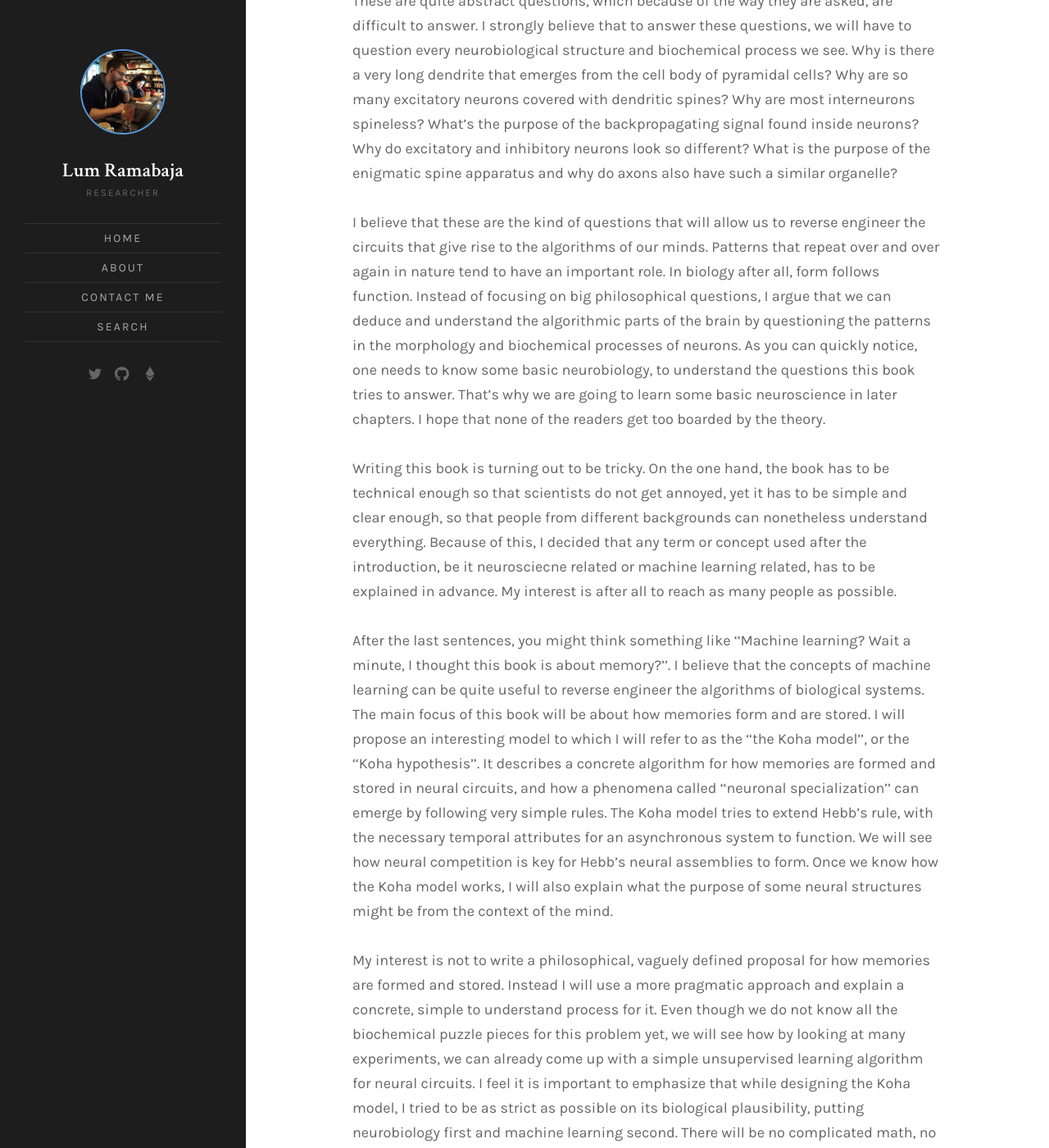
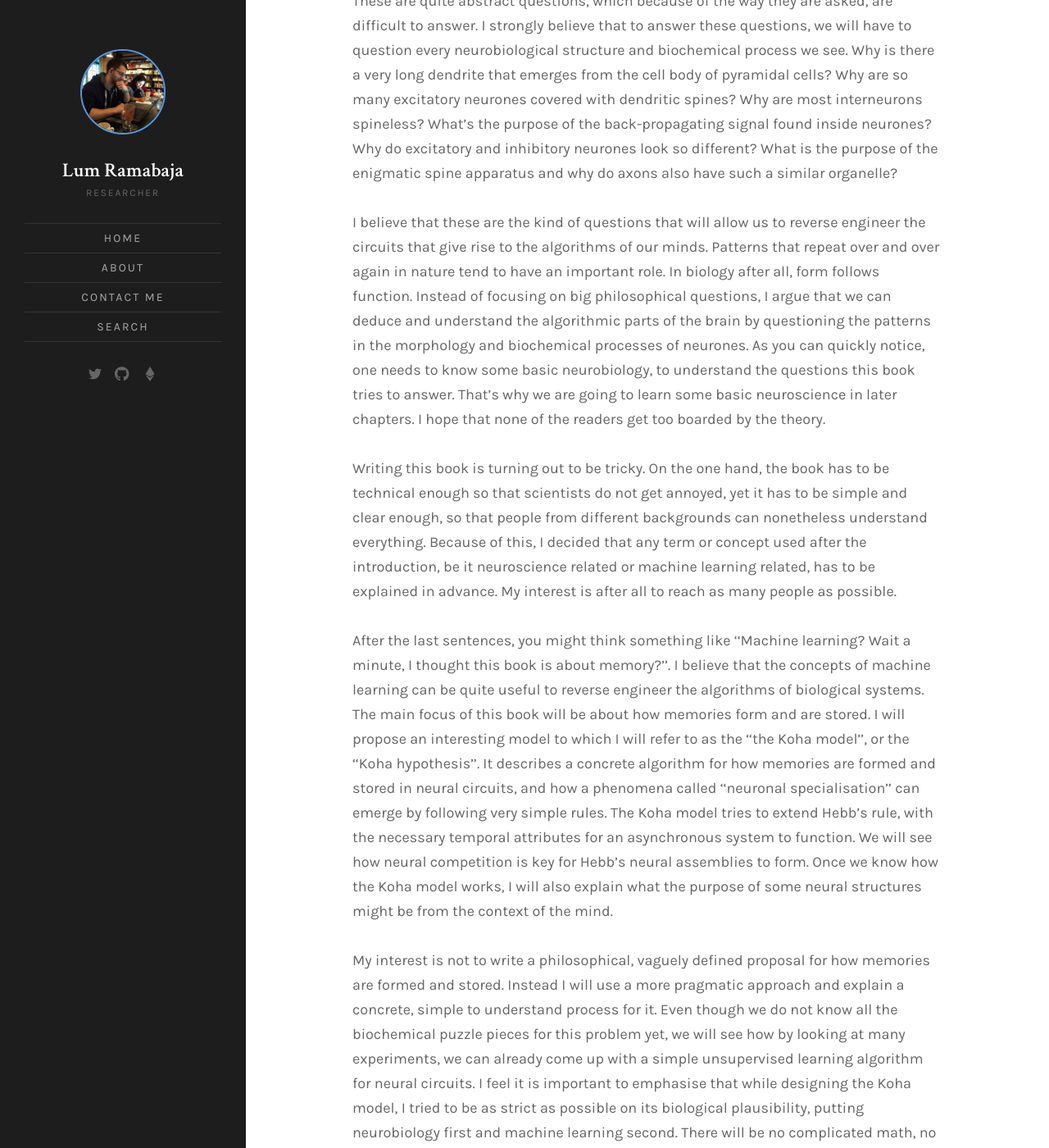
Before and after one commit to LumRamabaja/irwt.github.io, a Jekyll site: the page built from _posts/2020-05-03-The-Blind-Men-Beyond-Ghor.md, in a window 1280 px wide and 1400 px high, scrolled down 2487 px. Shown: the whole window at 82% size. Built offline with Jekyll 4.4.1, drawn with Linux system fonts in a browser that asks for light colours; comment, search, counter and statistics services are not loaded; some of the changed text lies outside the part shown.

```diff
--- a/_posts/2020-05-03-The-Blind-Men-Beyond-Ghor.md
+++ b/_posts/2020-05-03-The-Blind-Men-Beyond-Ghor.md
@@ -1,11 +1,9 @@
 ---
 layout: post
 title: 'The Blind Men Beyond Ghor'
-tags: [Book, Neuroscience, Neurons, Memory]
+tags: [Book, Neuroscience, Neurones, Memory]
 featured_image_thumbnail:
 featured_image: assets/images/posts/2020/Edward_Lear_-_Corfu_from_Santa_Decca_-_Google_Art_Project.jpg
-featured: true
-hidden: true
 ---
 
 This post is part of an ongoing online book. To access the other parts, please refer to the contents page of the [book](https://lums.blog/The-Competitive-Neuron).
@@ -21,20 +19,20 @@ _Beyond Ghor, there was a city. All its inhabitants were blind. A king with his
 This ancient story was told to teach a simple lesson that is often ignored: The behaviour of a system cannot be known just by knowing the elements of which the system is made.
 
 # Introduction
-We have come a long way since  Santiago Ramón y Cajal published his first iconic drawings of neurons back in the late 19th century. The sheer amount of discoveries made by scientists since then proves that we are gradually converging on an understanding of how the brain works. The ingenious techniques that neuroscientists are developing to record and analyze our brains, are now helping us illuminate one by one parts of a once unknown world. Whereas the neuronal morphology and the molecular mechanisms of different neural structures are relatively well understood, the bigger picture of how neuronal interactions form emergent phenomena remains enigmatic. More than a century after the neuron's discovery, we still do not know how the neural circuity in our heads gives rise to the mind. Like the blind men beyond Ghor, we are still trying to make sense of the elephant ourselves.
+We have come a long way since  Santiago Ramón y Cajal published his first iconic drawings of neurones back in the late 19th century. The sheer amount of discoveries made by scientists since then proves that we are gradually converging on an understanding of how the brain works. The ingenious techniques that neuroscientists are developing to record and analyse our brains, are now helping us illuminate one by one parts of a once unknown world. Whereas the neuronal morphology and the molecular mechanisms of different neural structures are relatively well understood, the bigger picture of how neuronal interactions form emergent phenomena remains enigmatic. More than a century after the neurone's discovery, we still do not know how the neural circuity in our heads gives rise to the mind. Like the blind men beyond Ghor, we are still trying to make sense of the elephant ourselves.
 
-Humans in fact tried to understand the nature of the mind for centuries. For example, ancient Indian philosophers believed in the theory of Samskara. Samskara meant different things to different people, and it was always somehow mixed with religion. It represented the mental impressions, or psychological imprints of a person. Samskaras were explained as characteristics, or behavioral traits that one either possessed from the moment of birth, or that got shaped over time. Indian philosophers  of the Nyaya school of Hinduism understood that a newborn child has imprinted memories (even though they did not refer to it like that). They argued that a baby's instinctive reach for the mother’s breast was a sign that the baby had some prior Samskara. Since no one provided the knowledge of the necessity of the mother’s breast to the baby, and since the baby did not form any samskaras so far, philosophers believed that the newborn’s knowledge came from a ''prior experience''.
+Humans in fact tried to understand the nature of the mind for centuries. For example, ancient Indian philosophers believed in the theory of Samskara. Samskara meant different things to different people, and it was always somehow mixed with religion. It represented the mental impressions, or psychological imprints of a person. Samskaras were explained as characteristics, or behavioural traits that one either possessed from the moment of birth, or that got shaped over time. Indian philosophers  of the Nyaya school of Hinduism understood that a newborn child has imprinted memories (even though they did not refer to it like that). They argued that a baby's instinctive reach for the mother’s breast was a sign that the baby had some prior Samskara. Since no one provided the knowledge of the necessity of the mother’s breast to the baby, and since the baby did not form any samskaras so far, philosophers believed that the newborn’s knowledge came from a ''prior experience''.
 
-As always, it was the Ancient Greeks however that hit the nail on its head. Alcmaeon of Croton, one of the greatest minds of Ancient Greece, was the first one to propose that the brain is the organ of the mind. Even though this revelation might not sound like a big deal, it was a revolution in human knowledge. Up until then, it was not that obvious to people that the thinking happens in the brain. The brain was just another organ. Even the father of modern science, Democritus of Abdera, who formulated the atomic theory of the universe, was inspired by Alcmaeon's discovery. Democritus concurred with Alcmaeon’s discovery and argued that perception is a purely mechanistic (or one might say algorithmic) process. He argued that thinking and feeling were just attributes of matter that emerge when organized in a sufficiently fine and complex way and not due to some spirit infused into matter by the gods. During the time of Democritus, where everything was fused with spirituality and mysticism, these were not only bold statements, they were world-shattering. We know that Democritus wrote several books about the mind and senses. Some of the known book titles were "On the Mind", "On the Senses", "On Flavors", "On Colors", and "On Logic". None of Alcmaeon's and Democritus' books however survived, all we know are the titles and the references from other philosophers. Who knows where we would have been today, if only we would have managed to preserve the memory of these ancient giants.
+As always, it was the Ancient Greeks however that hit the nail on its head. Alcmaeon of Croton, one of the greatest minds of Ancient Greece, was the first one to propose that the brain is the organ of the mind. Even though this revelation might not sound like a big deal, it was a revolution in human knowledge. Up until then, it was not that obvious to people that the thinking happens in the brain. The brain was just another organ. Even the father of modern science, Democritus of Abdera, who formulated the atomic theory of the universe, was inspired by Alcmaeon's discovery. Democritus concurred with Alcmaeon’s discovery and argued that perception is a purely mechanistic (or one might say algorithmic) process. He argued that thinking and feeling were just attributes of matter that emerge when organised in a sufficiently fine and complex way and not due to some spirit infused into matter by the gods. During the time of Democritus, where everything was fused with spirituality and mysticism, these were not only bold statements, they were world-shattering. We know that Democritus wrote several books about the mind and senses. Some of the known book titles were "On the Mind", "On the Senses", "On Flavours", "On Colours", and "On Logic". None of Alcmaeon's and Democritus' books however survived, all we know are the titles and the references from other philosophers. Who knows where we would have been today, if only we would have managed to preserve the memory of these ancient giants.
 
-The Ancient Greeks answered the question of ''where'' the mind takes place. Today's scientists on the other hand are trying to answer ''how'' the mind does what it does. How do we learn? Where and how are memories stored? How does consciousness form? These are quite abstract questions, which because of the way they are asked, are difficult to answer. I strongly believe that to answer these questions, we will have to question every neurobiological structure and biochemical process we see. Why is there a very long dendrite that emerges from the cell body of pyramidal cells? Why are so many excitatory neurons covered with dendritic spines? Why are most interneurons spineless? What's the purpose of the backpropagating signal found inside neurons? Why do excitatory and inhibitory neurons look so different? What is the purpose of the enigmatic spine apparatus and why do axons also have such a similar organelle?
+The Ancient Greeks answered the question of ''where'' the mind takes place. Today's scientists on the other hand are trying to answer ''how'' the mind does what it does. How do we learn? Where and how are memories stored? How does consciousness form? These are quite abstract questions, which because of the way they are asked, are difficult to answer. I strongly believe that to answer these questions, we will have to question every neurobiological structure and biochemical process we see. Why is there a very long dendrite that emerges from the cell body of pyramidal cells? Why are so many excitatory neurones covered with dendritic spines? Why are most interneurons spineless? What's the purpose of the back-propagating signal found inside neurones? Why do excitatory and inhibitory neurones look so different? What is the purpose of the enigmatic spine apparatus and why do axons also have such a similar organelle?
 
-I believe that these are the kind of questions that will allow us to reverse engineer the circuits that give rise to the algorithms of our minds. Patterns that repeat over and over again in nature tend to have an important role. In biology after all, form follows function. Instead of focusing on big philosophical questions, I argue that we can deduce and understand the algorithmic parts of the brain by questioning the patterns in the morphology and biochemical processes of neurons. As you can quickly notice, one needs to know some basic neurobiology, to understand the questions this book tries to answer. That's why we are going to learn some basic neuroscience in later chapters. I hope that none of the readers get too boarded by the theory.
+I believe that these are the kind of questions that will allow us to reverse engineer the circuits that give rise to the algorithms of our minds. Patterns that repeat over and over again in nature tend to have an important role. In biology after all, form follows function. Instead of focusing on big philosophical questions, I argue that we can deduce and understand the algorithmic parts of the brain by questioning the patterns in the morphology and biochemical processes of neurones. As you can quickly notice, one needs to know some basic neurobiology, to understand the questions this book tries to answer. That's why we are going to learn some basic neuroscience in later chapters. I hope that none of the readers get too boarded by the theory.
 
-Writing this book is turning out to be tricky. On the one hand, the book has to be technical enough so that scientists do not get annoyed, yet it has to be simple and clear enough, so that people from different backgrounds can nonetheless understand everything. Because of this, I decided that any term or concept used after the introduction, be it neurosciecne related or machine learning related, has to be explained in advance. My interest is after all to reach as many people as possible.
+Writing this book is turning out to be tricky. On the one hand, the book has to be technical enough so that scientists do not get annoyed, yet it has to be simple and clear enough, so that people from different backgrounds can nonetheless understand everything. Because of this, I decided that any term or concept used after the introduction, be it neuroscience related or machine learning related, has to be explained in advance. My interest is after all to reach as many people as possible.
 
-After the last sentences, you might think something like ''Machine learning? Wait a minute, I thought this book is about memory?''. I believe that the concepts of machine learning can be quite useful to reverse engineer the algorithms of biological systems. The main focus of this book will be about how memories form and are stored. I will propose an interesting model to which I will refer to as the ''the Koha model'', or the ''Koha hypothesis''. It describes a concrete algorithm for how memories are formed and stored in neural circuits, and how a phenomena called ''neuronal specialization'' can emerge by following very simple rules. The Koha model tries to extend Hebb's rule, with the necessary temporal attributes for an asynchronous system to function. We will see how neural competition is key for Hebb's neural assemblies to form. Once we know how the Koha model works, I will also explain what the purpose of some neural structures might be from the context of the mind.
+After the last sentences, you might think something like ''Machine learning? Wait a minute, I thought this book is about memory?''. I believe that the concepts of machine learning can be quite useful to reverse engineer the algorithms of biological systems. The main focus of this book will be about how memories form and are stored. I will propose an interesting model to which I will refer to as the ''the Koha model'', or the ''Koha hypothesis''. It describes a concrete algorithm for how memories are formed and stored in neural circuits, and how a phenomena called ''neuronal specialisation'' can emerge by following very simple rules. The Koha model tries to extend Hebb's rule, with the necessary temporal attributes for an asynchronous system to function. We will see how neural competition is key for Hebb's neural assemblies to form. Once we know how the Koha model works, I will also explain what the purpose of some neural structures might be from the context of the mind.
 
-My interest is not to write a philosophical, vaguely defined proposal for how memories are formed and stored. Instead I will use a more pragmatic approach and explain a concrete, simple to understand process for it. Even though we do not know all the biochemical puzzle pieces for this problem yet, we will see how by looking at many experiments, we can already come up with a simple unsupervised learning algorithm for neural circuits. I feel it is important to emphasize that while designing the Koha model, I tried to be as strict as possible on its biological plausibility, putting neurobiology first and machine learning second. There will be no complicated math, no unnecessary abstractions that have little to do with actual biology, nothing of that sort. This book is after all meant to help us get closer to deciphering the brain. Not that it is bad to write things in a mathematical way, on the contrary, mathematics is after all the language of the universe. But I feel that too many times, especially in academia, we tend to use mathematics to make things appear more complicated, rather than to simplify them. I will hopefully use the latter approach in this book.
+My interest is not to write a philosophical, vaguely defined proposal for how memories are formed and stored. Instead I will use a more pragmatic approach and explain a concrete, simple to understand process for it. Even though we do not know all the biochemical puzzle pieces for this problem yet, we will see how by looking at many experiments, we can already come up with a simple unsupervised learning algorithm for neural circuits. I feel it is important to emphasise that while designing the Koha model, I tried to be as strict as possible on its biological plausibility, putting neurobiology first and machine learning second. There will be no complicated math, no unnecessary abstractions that have little to do with actual biology, nothing of that sort. This book is after all meant to help us get closer to deciphering the brain. Not that it is bad to write things in a mathematical way, on the contrary, mathematics is after all the language of the universe. But I feel that too many times, especially in academia, we tend to use mathematics to make things appear more complicated, rather than to simplify them. I will hopefully use the latter approach in this book.
 
 Instead of immediately trying to answer the big questions, we are going to ask well defined biological questions, like the ones mentioned earlier. We are then going to use the proposed answers to those questions as puzzle pieces for bigger questions, like ''How are memories stored?''. Often times knowing how to ask the right questions is even more important than the question itself. We will not only examine the Koha model, but the biological structures from which it emerges as well. We will see how many of the questions in neurobiology, including the ones mentioned earlier in this introduction, can be indirectly explained and understood through this model. Even if this hypothesis turns out not to reflect reality, I hope that the facts and the questions asked in this book will help others decipher the mind.
```
Also changed, not shown: _posts/2020-05-03-The-Competitive-Neuron.md (+3 -3 lines), _posts/2020-05-04-E-Pluribus-Unum.md (added, +48 -0 lines), 11 other files.
